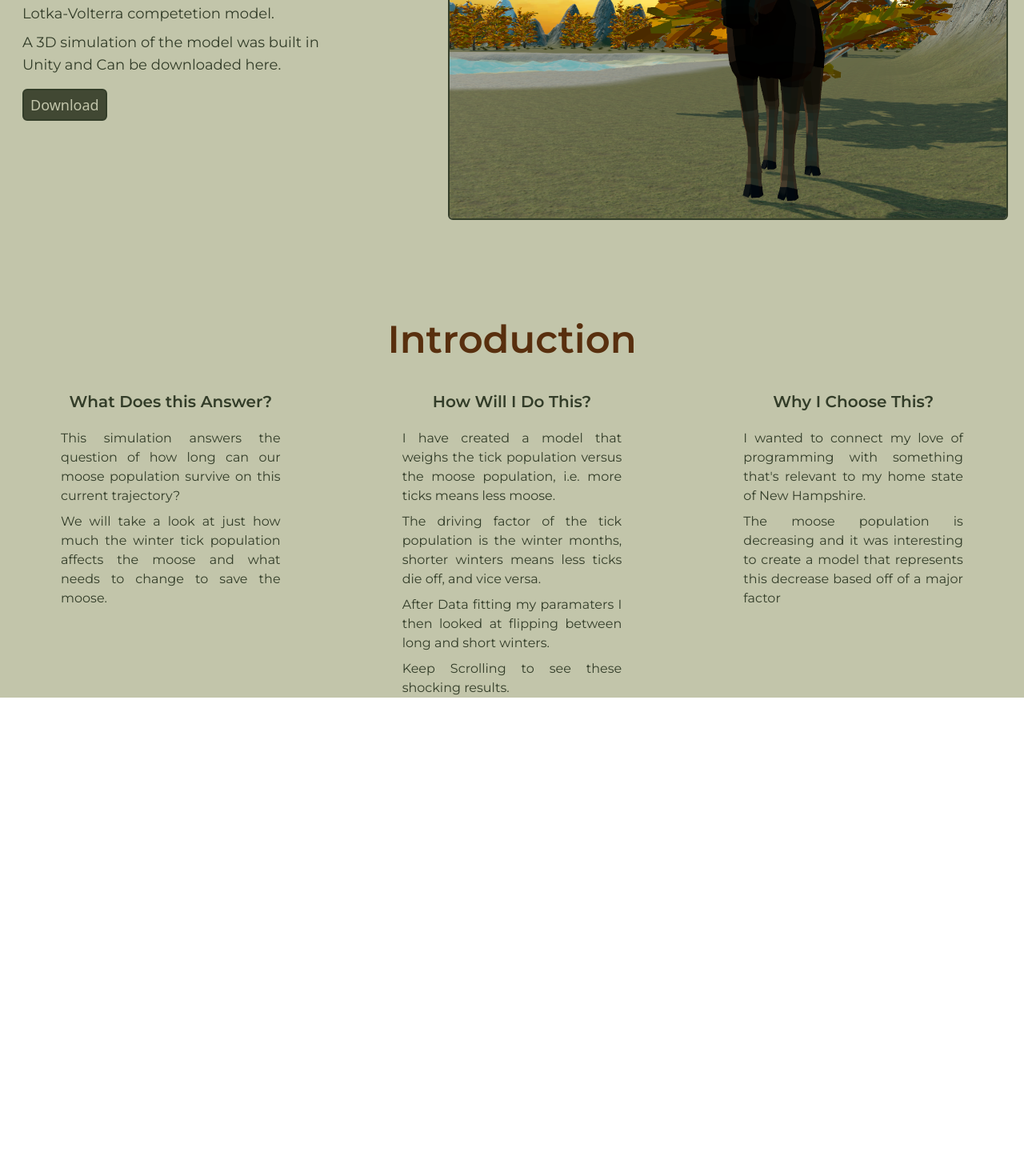
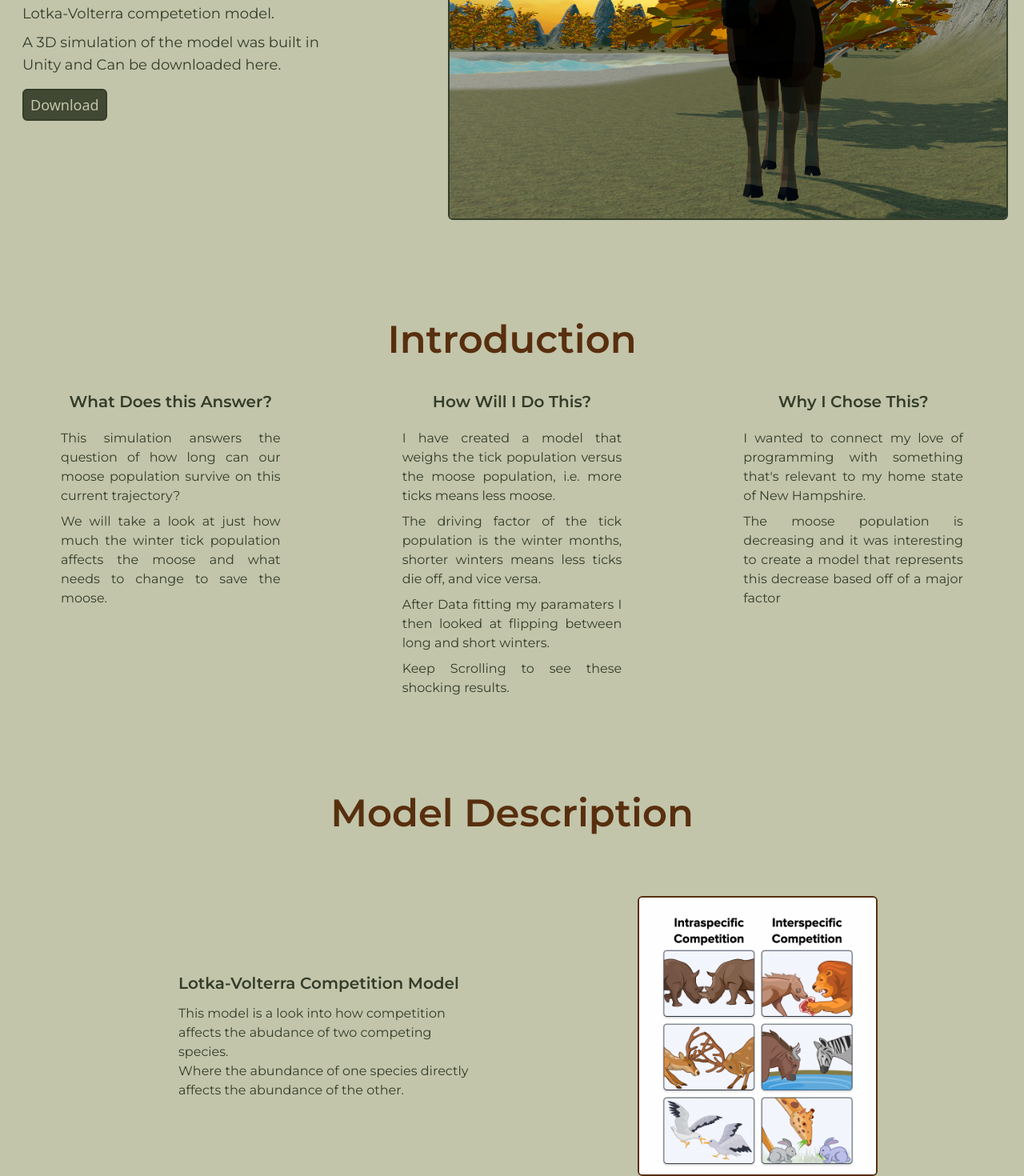
Before and after one commit to Marois2000/Lotka-Volterra, a React (Vite) app in the folder client/: page / in a window 1280 px wide. Shown: the part 440-1910 px from the top of the page at 80% size. Before the commit the page ends 1312 px from the top, so only its background shows below. Built offline with nearby package versions, Linux system fonts and the light colour scheme.

Commit message:
Description work

```diff
--- a/client/src/App.jsx
+++ b/client/src/App.jsx
@@ -1,6 +1,7 @@
 import { useState } from 'react'
 import { Hero } from './sections/hero'
 import { Introduction } from './sections/introduction'
+import { ModelDesc } from './sections/modeldesc'
 
 function App() {
 
@@ -8,6 +9,7 @@ function App() {
     <div className='w-full flex justify-center bg-neutral-300 flex-col'>
       <Hero />
       <Introduction />
+      <ModelDesc />
     </div>
   )
 }
--- /dev/null
+++ b/client/src/components/paragraphheader.jsx
@@ -0,0 +1,8 @@
+/**
+ * @author Tyler Marois
+ */
+import React from "react";
+
+export const ParagraphHeader = ({ text }) => {
+    return <h2 className="text-xl text-green-300 text-center font-montserrat font-semibold">{text}</h2>
+}
--- a/client/src/sections/introduction.jsx
+++ b/client/src/sections/introduction.jsx
@@ -2,24 +2,25 @@
  * @author Tyler Marois
  */
 import React from "react";
+import { ParagraphHeader } from "../components/paragraphheader";
 
 export const Introduction = () => {
     return (
         <>
         <h1 className="text-5xl text-brown-300 font-montserrat font-semibold text-center m-10">Introduction</h1>
-        <div className="flex justify-around items-start w-full" title="introduction">
+        <div className="flex justify-around items-start w-full mb-10" title="introduction">
 
             <div className="flex justify-center items-center flex-col w-[33%]">
-                <h2 className="text-xl text-green-300 text-center mb-5 font-montserrat font-semibold">What Does this Answer?</h2>
-                <div className="w-[30ch] text-justify gap-2 flex flex-col">
+                <ParagraphHeader text="What Does this Answer?"/>
+                <div className="w-[30ch] text-justify gap-2 flex flex-col mt-5">
                     <h3 className="text-md text-green-300 font-montserrat">This simulation answers the question of how long can our moose population survive on this current trajectory?</h3>
                     <h3 className="text-md text-green-300 font-montserrat">We will take a look at just how much the winter tick population affects the moose and what needs to change to save the moose.</h3>
                 </div>
             </div>
 
             <div className="flex justify-center items-center flex-col w-[33%]">
-                <h2 className="text-xl text-green-300 text-center mb-5 font-montserrat font-semibold">How Will I Do This?</h2>
-                <div className="w-[30ch] text-justify gap-2 flex flex-col">
+                <ParagraphHeader text="How Will I Do This?" />
+                <div className="w-[30ch] text-justify gap-2 flex flex-col mt-5">
                     <h3 className="text-md text-green-300 font-montserrat">I have created a model that weighs the tick population versus the moose population, i.e. more ticks means less moose.</h3>
                     <h3 className="text-md text-green-300 font-montserrat">The driving factor of the tick population is the winter months, shorter winters means less ticks die off, and vice versa.</h3>
                     <h3 className="text-md text-green-300 font-montserrat">After Data fitting my paramaters I then looked at flipping between long and short winters.</h3>
@@ -28,13 +29,13 @@ export const Introduction = () => {
             </div>
 
             <div className="flex justify-center items-center flex-col w-[33%]">
-                <h2 className="text-xl text-green-300 text-center mb-5 font-montserrat font-semibold">Why I Choose This?</h2>
-                <div className="w-[30ch] text-justify gap-2 flex flex-col">
+                <ParagraphHeader text="Why I Chose This?" />
+                <div className="w-[30ch] text-justify gap-2 flex flex-col mt-5">
                     <h3 className="text-md text-green-300 font-montserrat">I wanted to connect my love of programming with something that's relevant to my home state of New Hampshire.</h3>
                     <h3 className="text-md text-green-300 font-montserrat">The moose population is decreasing and it was interesting to create a model that represents this decrease based off of a major factor</h3>
                 </div>
             </div>
-            </div>
+        </div>
         </>
 
     )
--- /dev/null
+++ b/client/src/sections/modeldesc.jsx
@@ -0,0 +1,25 @@
+/**
+ * @author Tyler Marois
+ */
+import React from "react";
+import { ParagraphHeader } from "../components/paragraphheader";
+import competitionDesc from "../../img/comp_definition.png";
+
+export const ModelDesc = () => {
+    return (
+        <>
+            <h1 className="text-5xl text-brown-300 font-montserrat font-semibold text-center m-20">Model Description</h1>
+            <div className="flex justify-center items-start flex-col">
+                <div className="flex justify-evenly items-center w-full mx-5">
+                    <div className="flex justify-between items-start flex-col ">
+                        <ParagraphHeader text="Lotka-Volterra Competition Model" />
+                        <p className="w-[35ch] text-green-300 font-montserrat mt-3">
+                            This model is a look into how competition affects the abudance of two competing species. <br />Where the abundance of one species directly affects the abundance of the other.
+                        </p>
+                    </div>
+                    <img className="h-[350px] rounded-md border-2 border-brown-300" src={competitionDesc} alt="Description of Species Competition" />
+                </div>
+            </div>
+        </>
+    )
+}
```
Also changed, not shown: client/img/comp_definition.png (added).
